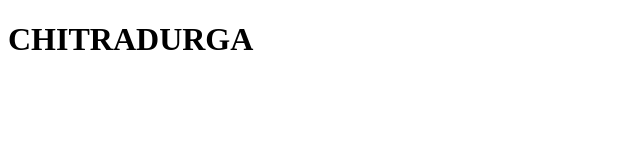
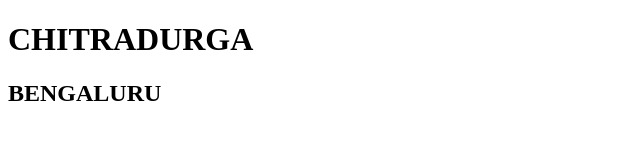
Before and after one commit to rohithmjmetaqode-cmd/newhtml, a plain HTML site: page index.html in a window 1280 px wide. Shown: the whole page, without its empty margins (0-640 px from the left). Drawn offline with Linux system fonts and the light colour scheme.

Commit message:
H2 tag added

```diff
--- a/index.html
+++ b/index.html
@@ -6,6 +6,6 @@
 <body>
 
   <h1>CHITRADURGA</h1>
-
+  <h2>BENGALURU</h2>
 </body>
 </html>
```
